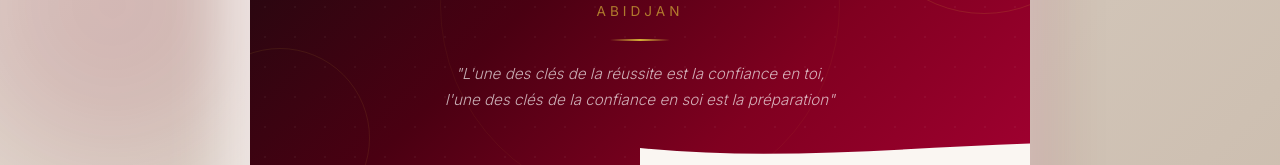
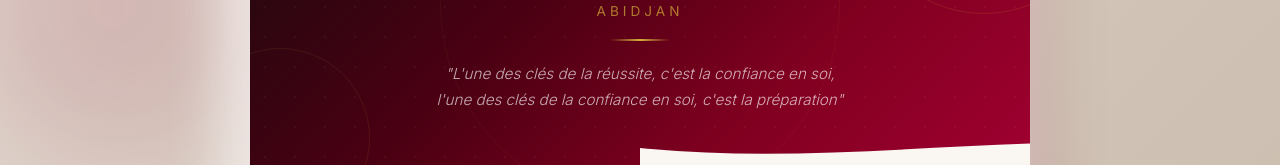
Before and after one commit to neildexter3001-blip/college-cartesiens, a website: page public/inscription.html in a window 1280 px wide. Shown: the part 198-363 px from the top of the page. Drawn offline with nearby package versions, Linux system fonts and the light colour scheme; no server answers.

Commit message:
Update inscription.html

```diff
--- a/public/inscription.html
+++ b/public/inscription.html
@@ -1097,7 +1097,7 @@
                 <h1 class="school-name">Collège Privé Les Cartésiens</h1>
                 <p class="school-subtitle">Abidjan</p>
                 <div class="divider"></div>
-                <p class="slogan">"L'une des clés de la réussite est la confiance en toi,<br>l'une des clés de la confiance en soi est la préparation"</p>
+                <p class="slogan">"L'une des clés de la réussite, c'est la confiance en soi,<br>l'une des clés de la confiance en soi, c'est la préparation"</p>
             </div>
             <div class="header-wave">
                 <svg viewBox="0 0 1440 40" preserveAspectRatio="none">
```
